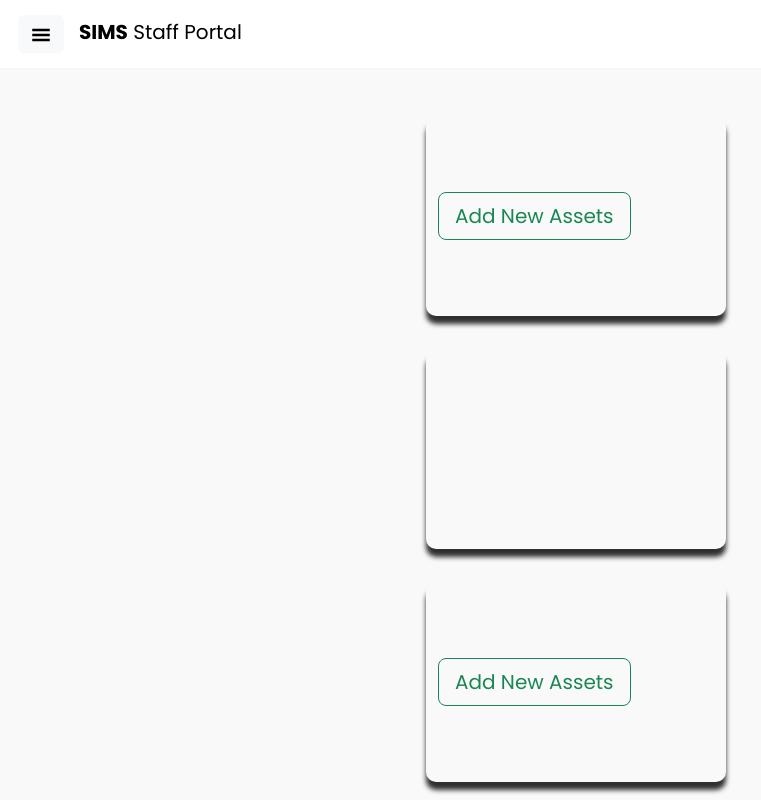
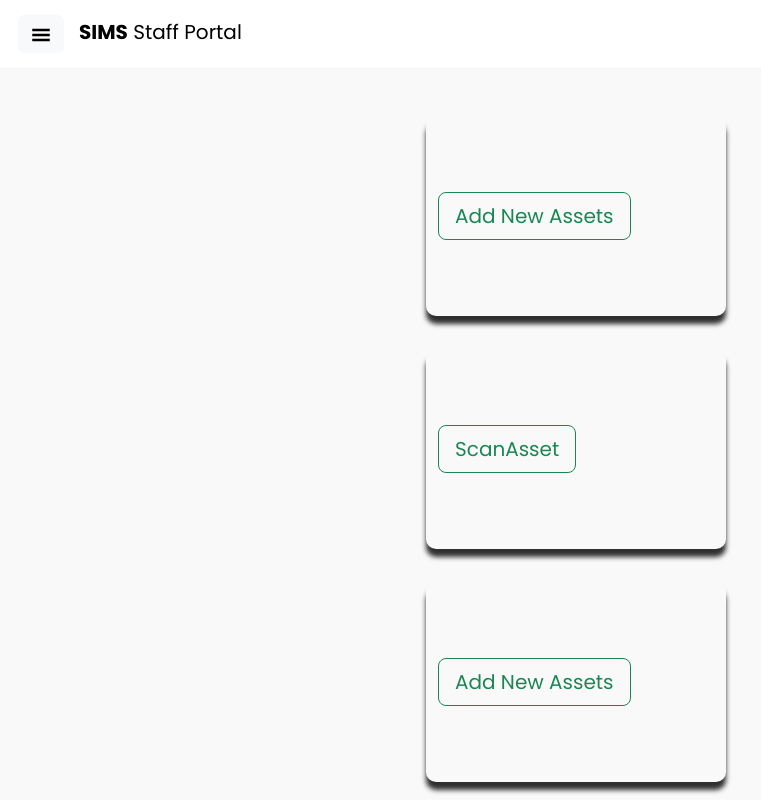
Before and after one commit to MarkRyuo/SalesInventoryManagementSystem_SIMS, a React (Vite) app in the folder client/: page /SDashboard in a window 1280 px wide. Shown: the whole page, without its empty margins (64-825 px from the left). Built offline with nearby package versions, Linux system fonts and the light colour scheme.

Commit message:
Update: Adding Btns

```diff
--- a/client/src/components/ScanAsset/ScanAsset.jsx
+++ b/client/src/components/ScanAsset/ScanAsset.jsx
@@ -11,7 +11,7 @@ function ScanAsset() {
     return (
         <div style={{ width: "100%", height: 100, alignContent: 'center' }}>
             <Button size='lg' variant="outline-success" onClick={handleAddNewAssets}>
-                Add New Assets
+                ScanAsset
             </Button>
         </div>
     )
--- a/client/src/pages/StaffPages/SDashboard.jsx
+++ b/client/src/pages/StaffPages/SDashboard.jsx
@@ -1,4 +1,5 @@
 import AddNewAssets from "../../components/AddNewAssets/AddNewAssets";
+import ScanAsset from "../../components/ScanAsset/ScanAsset";
 import MainStaffLayout from "../../layout/MainStaffLayout";
 import { Row, Col } from "react-bootstrap";
 
@@ -32,7 +33,7 @@ function SDashboard() {
                     alignContent: "center",
                     boxShadow: "0px 8px 5px "
                 }}>
-
+                    <ScanAsset />
                 </Col>
                 <Col lg={12} style={{
                     borderRadius: "10px",
```
